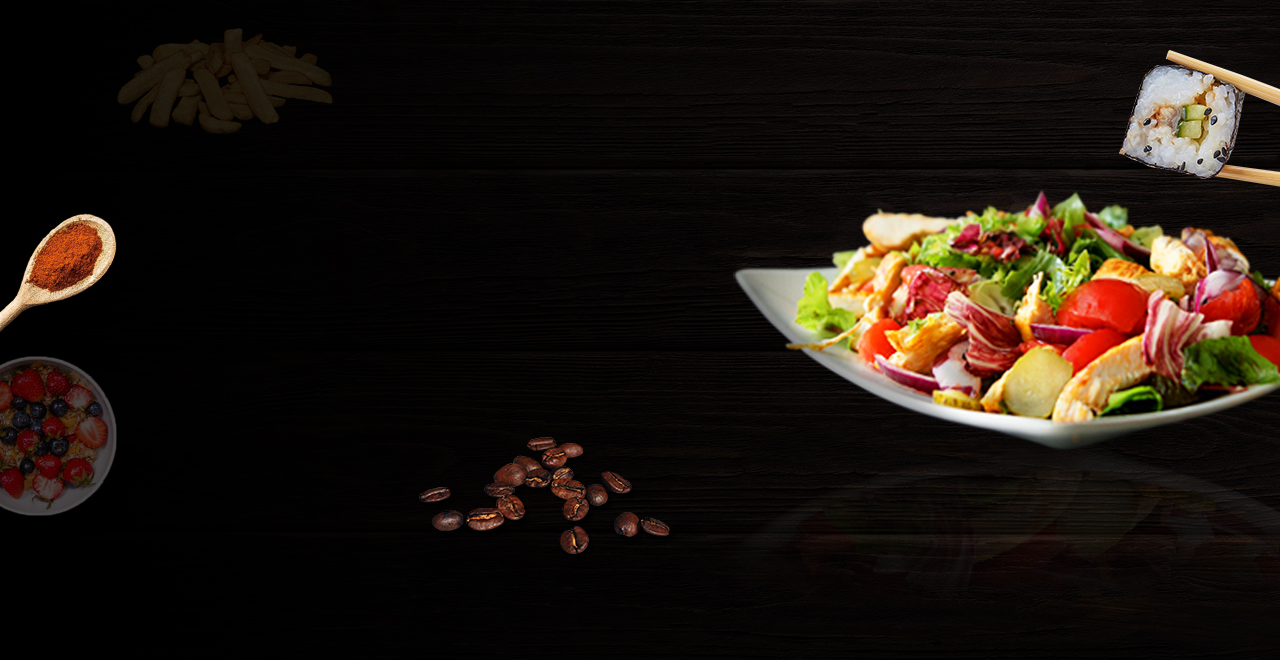
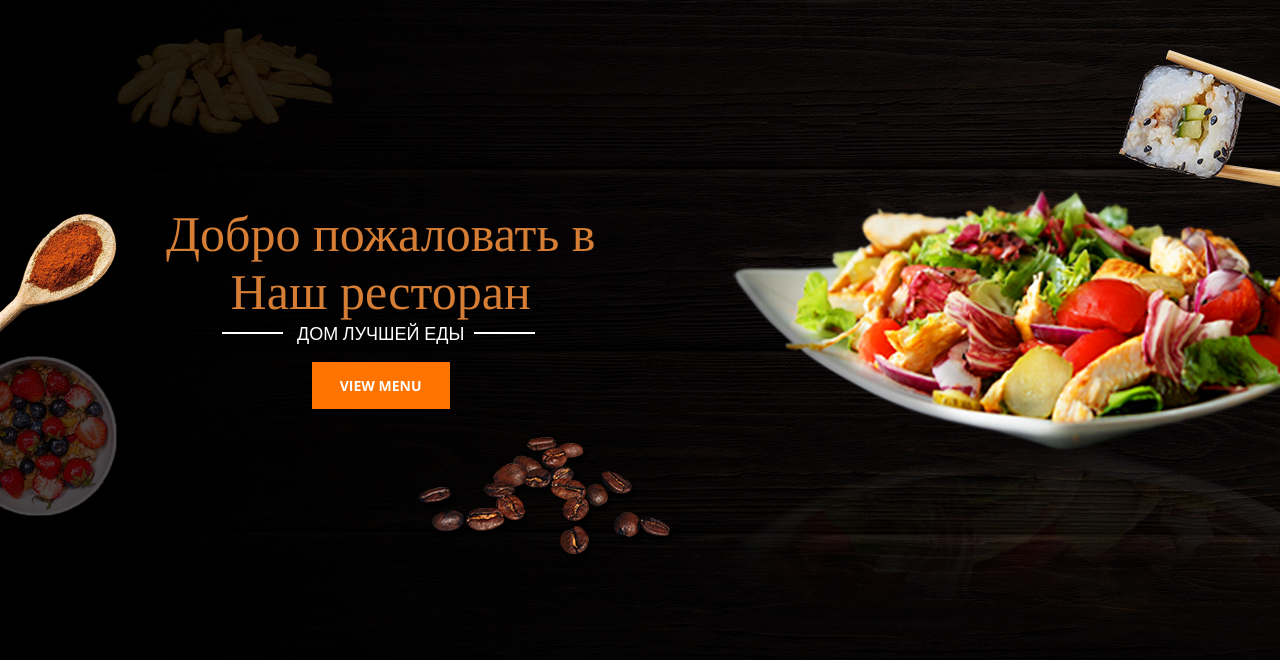
Before and after one commit to AndrewGithope/Workorigin, a plain HTML site: page index.html in a window 1280 px wide. Shown: the part 140-800 px from the top of the page. Drawn offline with nearby package versions, Linux system fonts and the light colour scheme; a web font is replaced by a local one.

Commit message:
Add new part in header

```diff
--- a/index.html
+++ b/index.html
@@ -4,6 +4,9 @@
    <link rel="preconnect" href="https://fonts.googleapis.com">
 <link rel="preconnect" href="https://fonts.gstatic.com" crossorigin>
 <link href="https://fonts.googleapis.com/css2?family=Martian+Mono:wght@100..800&family=Open+Sans:ital,wght@0,300..800;1,300..800&display=swap" rel="stylesheet">
+   <link rel="preconnect" href="https://fonts.googleapis.com">
+<link rel="preconnect" href="https://fonts.gstatic.com" crossorigin>
+<link href="https://fonts.googleapis.com/css2?family=Martian+Mono:wght@100..800&family=Open+Sans:ital,wght@0,300..800;1,300..800&family=Tinos:ital,wght@0,400;0,700;1,400;1,700&display=swap" rel="stylesheet">
     <meta charset="UTF-8">
     <title>Restaurant</title>
     <link rel="stylesheet" href="style.css">
@@ -63,8 +66,31 @@
 
        </div>
 
+       <div class="header-down">
+
+           <div class="header-title">
+               Добро пожаловать в
+
+               <div class="header-subtitle">
+                   Наш ресторан
+               </div>
+
+               <div class="header-suptitle">
+               ДОМ ЛУЧШЕЙ ЕДЫ
+               </div>
+
+               <div class="header-btn">
+                <a class="header-button" href="#">VIEW MENU</a>
+               </div>
+
+           </div>
+
+
+
+
        </div>
 
+       </div>
    </div>
 
 
--- a/style.css
+++ b/style.css
@@ -85,3 +85,70 @@ body{
 .button:hover{
      background-color: #65452b;
 }
+
+.header-down{
+    position: relative;
+
+}
+
+
+.header-title{
+
+    color: #D67E35;
+    font-family: "Tinos", serif;
+    font-size: 50px;
+    font-weight: 400;
+
+    text-align: center;
+    position: absolute;
+    left: 0;
+    margin-top: 222px;
+    margin-bottom: 12px;
+}
+
+.header-subtitle{
+
+}
+
+.header-suptitle{
+    color: #fff;
+    font-size: 18px;
+    font-family: "Open Sans", sans-serif;
+}
+
+.header-suptitle:after{
+    position: absolute;
+    content: "";
+    height: 2px;
+    width: 61px;
+    background-color: #fff;
+    top: 127px;
+    left: 56px;
+}
+
+.header-suptitle:before{
+    position: absolute;
+    content: "";
+    height: 2px;
+    width: 61px;
+    background-color: #fff;
+    top: 127px;
+    left: 308px;
+}
+
+.header-button{
+    background-color: #FF7400;
+    padding: 14px 28px;
+    color: #fff;
+    font-size: 14px;
+    font-weight: 700;
+    font-family: "Open Sans", sans-serif;
+    text-decoration: none;
+
+    transition: background-color 0.3s linear;
+}
+
+
+.header-button:hover{
+    background-color: #954400;
+}
```
